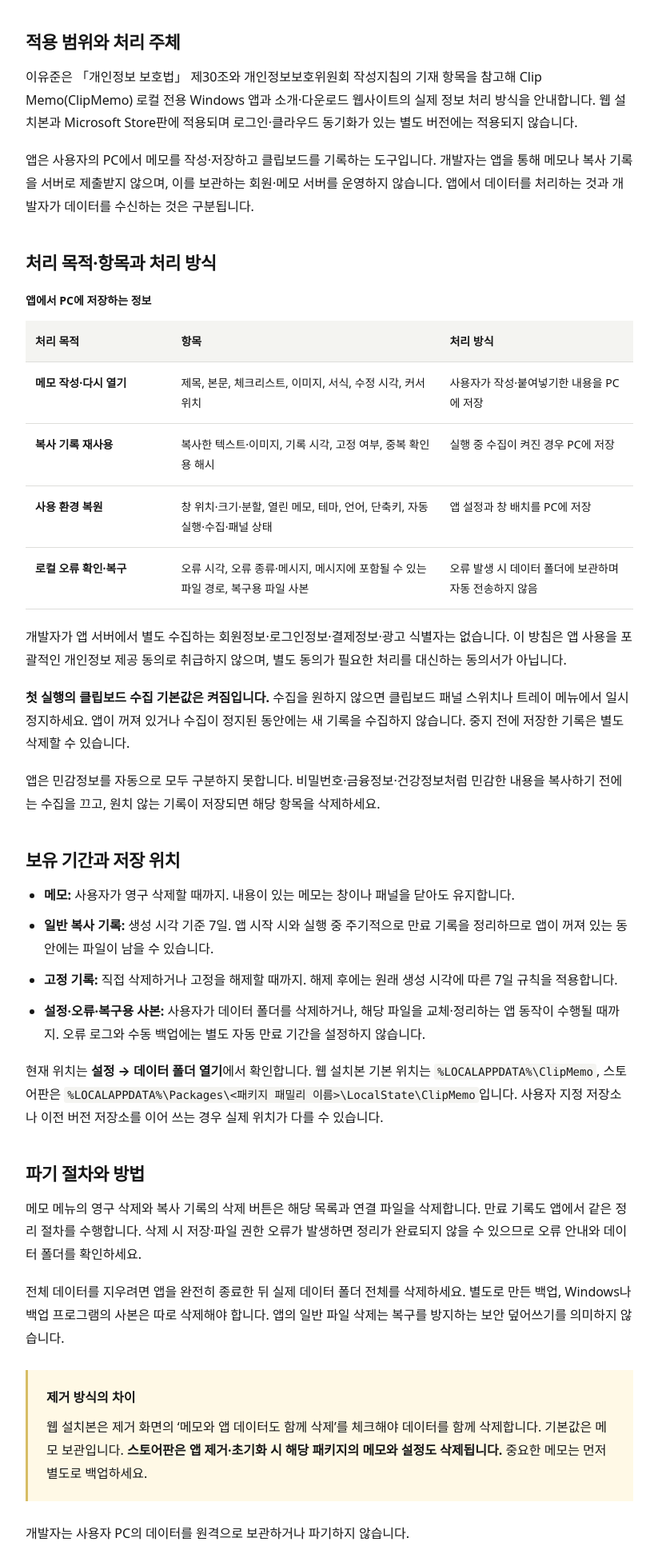
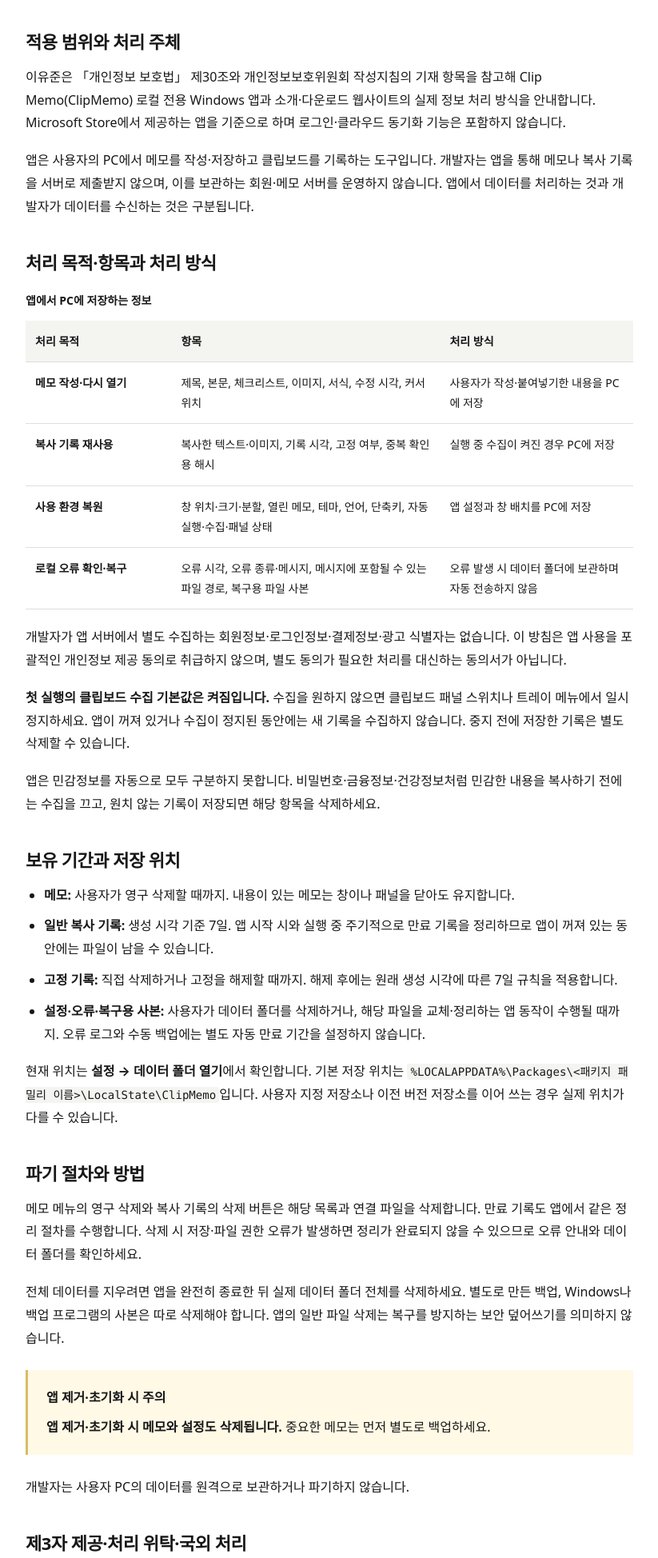
Before and after one commit to yujun9021/ClipMemo.github.io, a website: page public/privacy.html in a window 1280 px wide. Shown: the part 565-2513 px from the top of the page at 80% size, without its empty margins (228-1051 px from the left). Drawn offline with Linux system fonts and the light colour scheme.

Commit message:
Use Microsoft Store as the privacy and distribution baseline

```diff
--- a/public/privacy.html
+++ b/public/privacy.html
@@ -64,7 +64,7 @@
 </nav>
 <section id="ko-scope">
 <h2>적용 범위와 처리 주체</h2>
-<p>이유준은 「개인정보 보호법」 제30조와 개인정보보호위원회 작성지침의 기재 항목을 참고해 Clip Memo(ClipMemo) 로컬 전용 Windows 앱과 소개·다운로드 웹사이트의 실제 정보 처리 방식을 안내합니다. 웹 설치본과 Microsoft Store판에 적용되며 로그인·클라우드 동기화가 있는 별도 버전에는 적용되지 않습니다.</p>
+<p>이유준은 「개인정보 보호법」 제30조와 개인정보보호위원회 작성지침의 기재 항목을 참고해 Clip Memo(ClipMemo) 로컬 전용 Windows 앱과 소개·다운로드 웹사이트의 실제 정보 처리 방식을 안내합니다. Microsoft Store에서 제공하는 앱을 기준으로 하며 로그인·클라우드 동기화 기능은 포함하지 않습니다.</p>
 <p>앱은 사용자의 PC에서 메모를 작성·저장하고 클립보드를 기록하는 도구입니다. 개발자는 앱을 통해 메모나 복사 기록을 서버로 제출받지 않으며, 이를 보관하는 회원·메모 서버를 운영하지 않습니다. 앱에서 데이터를 처리하는 것과 개발자가 데이터를 수신하는 것은 구분됩니다.</p>
 </section>
 <section id="ko-data">
@@ -120,15 +120,15 @@
 <li>
 <strong>설정·오류·복구용 사본:</strong> 사용자가 데이터 폴더를 삭제하거나, 해당 파일을 교체·정리하는 앱 동작이 수행될 때까지. 오류 로그와 수동 백업에는 별도 자동 만료 기간을 설정하지 않습니다.</li>
 </ul>
-<p>현재 위치는 <strong>설정 → 데이터 폴더 열기</strong>에서 확인합니다. 웹 설치본 기본 위치는 <code>%LOCALAPPDATA%\ClipMemo</code>, 스토어판은 <code>%LOCALAPPDATA%\Packages\&lt;패키지 패밀리 이름&gt;\LocalState\ClipMemo</code>입니다. 사용자 지정 저장소나 이전 버전 저장소를 이어 쓰는 경우 실제 위치가 다를 수 있습니다.</p>
+<p>현재 위치는 <strong>설정 → 데이터 폴더 열기</strong>에서 확인합니다. 기본 저장 위치는 <code>%LOCALAPPDATA%\Packages\&lt;패키지 패밀리 이름&gt;\LocalState\ClipMemo</code>입니다. 사용자 지정 저장소나 이전 버전 저장소를 이어 쓰는 경우 실제 위치가 다를 수 있습니다.</p>
 </section>
 <section id="ko-deletion">
 <h2>파기 절차와 방법</h2>
 <p>메모 메뉴의 영구 삭제와 복사 기록의 삭제 버튼은 해당 목록과 연결 파일을 삭제합니다. 만료 기록도 앱에서 같은 정리 절차를 수행합니다. 삭제 시 저장·파일 권한 오류가 발생하면 정리가 완료되지 않을 수 있으므로 오류 안내와 데이터 폴더를 확인하세요.</p>
 <p>전체 데이터를 지우려면 앱을 완전히 종료한 뒤 실제 데이터 폴더 전체를 삭제하세요. 별도로 만든 백업, Windows나 백업 프로그램의 사본은 따로 삭제해야 합니다. 앱의 일반 파일 삭제는 복구를 방지하는 보안 덮어쓰기를 의미하지 않습니다.</p>
 <aside>
-<strong>제거 방식의 차이</strong>
-<p>웹 설치본은 제거 화면의 ‘메모와 앱 데이터도 함께 삭제’를 체크해야 데이터를 함께 삭제합니다. 기본값은 메모 보관입니다. <strong>스토어판은 앱 제거·초기화 시 해당 패키지의 메모와 설정도 삭제됩니다.</strong> 중요한 메모는 먼저 별도로 백업하세요.</p>
+<strong>앱 제거·초기화 시 주의</strong>
+<p><strong>앱 제거·초기화 시 메모와 설정도 삭제됩니다.</strong> 중요한 메모는 먼저 별도로 백업하세요.</p>
 </aside>
 <p>개발자는 사용자 PC의 데이터를 원격으로 보관하거나 파기하지 않습니다.</p>
 </section>
@@ -247,7 +247,7 @@
 </nav>
 <section id="en-scope">
 <h2>Scope and operator</h2>
-<p>Yujun Lee (이유준) publishes this policy for the local-only Clip Memo (ClipMemo) Windows app and its information/download website. It covers the website installer and Microsoft Store edition, not separate editions with accounts or cloud synchronization.</p>
+<p>Yujun Lee (이유준) publishes this policy for the local-only Clip Memo (ClipMemo) Windows app and its information/download website. It covers the app distributed through Microsoft Store. The app has no accounts or cloud synchronization.</p>
 <p>The app edits notes and keeps clipboard history on your PC. The developer does not receive this content through an app server or operate an account/note database for this edition. Local app processing is distinct from sending data to the developer.</p>
 </section>
 <section id="en-data">
@@ -303,15 +303,15 @@
 <li>
 <strong>Preferences, errors and recovery copies:</strong> until you delete the data folder or the app replaces/cleans up those files. Error logs and manual backups have no separate automatic expiry.</li>
 </ul>
-<p>Find your current location under <strong>Settings → Open data folder</strong>. The website installation defaults to <code>%LOCALAPPDATA%\ClipMemo</code>; the Store edition uses <code>%LOCALAPPDATA%\Packages\&lt;package family name&gt;\LocalState\ClipMemo</code>. A custom or legacy location may differ.</p>
+<p>Find your current location under <strong>Settings → Open data folder</strong>. The default data location is <code>%LOCALAPPDATA%\Packages\&lt;package family name&gt;\LocalState\ClipMemo</code>. A custom or legacy location may differ.</p>
 </section>
 <section id="en-deletion">
 <h2>Deletion procedure and method</h2>
 <p>The permanent note deletion command and clipboard delete button remove the item and its linked files. Expired history uses the same cleanup process. Save/permission errors can prevent cleanup; check any error notice and your data folder.</p>
 <p>To remove all data, quit the app completely and delete its actual data folder. Manage separate backups and copies made by Windows or backup tools separately. Ordinary file deletion is not secure overwriting that prevents recovery.</p>
 <aside>
-<strong>Uninstall behavior differs</strong>
-<p>The website installer keeps notes by default; select “Also delete notes and app data” to remove them. <strong>Uninstalling or resetting the Store edition removes its package's notes and preferences.</strong> Back up important notes first.</p>
+<strong>Before uninstalling or resetting the app</strong>
+<p><strong>Uninstalling or resetting the app removes its notes and preferences.</strong> Back up important notes first.</p>
 </aside>
 <p>The developer does not remotely store or erase your PC's data.</p>
 </section>
```
Also changed, not shown: README.md.
